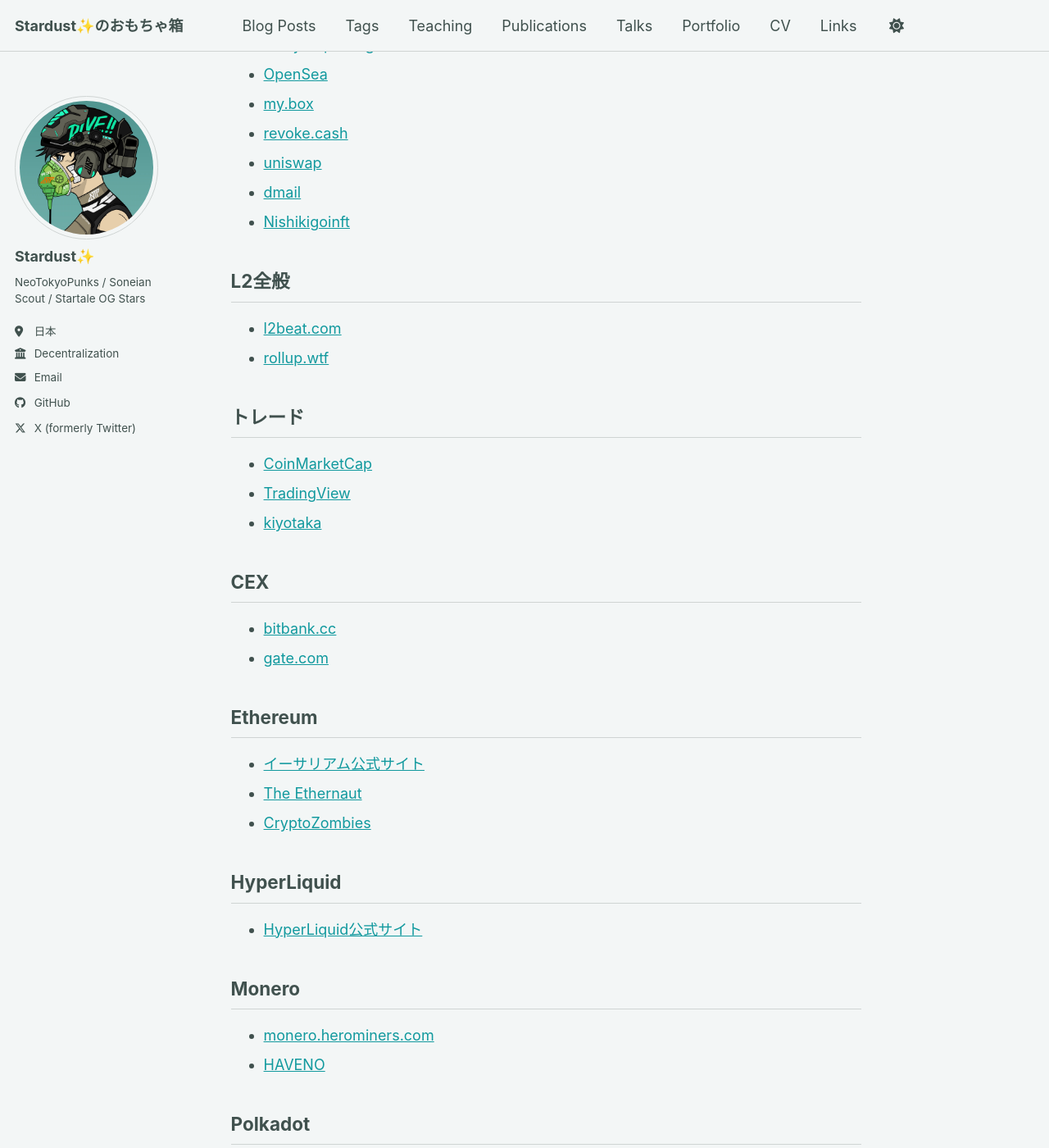
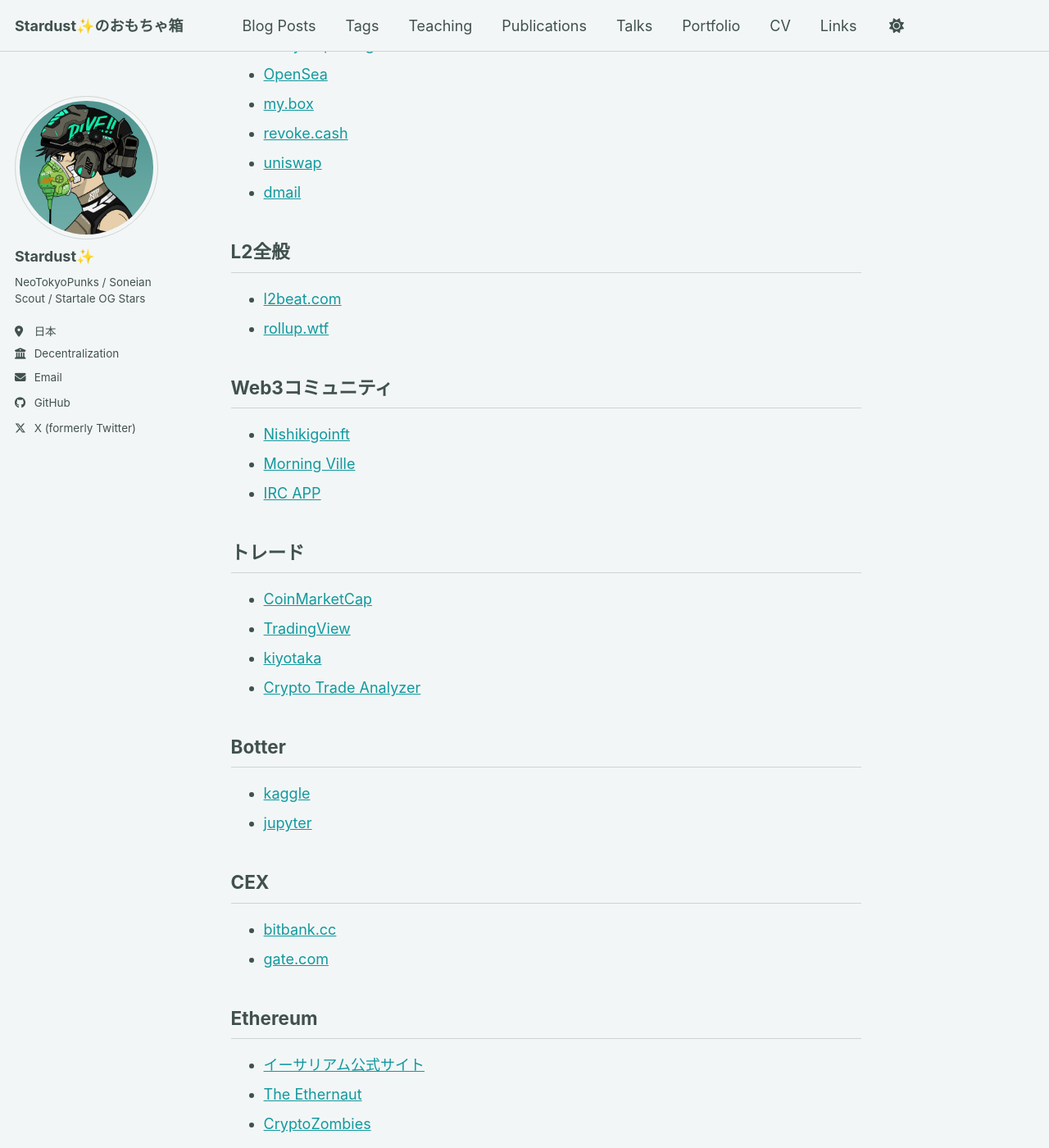
Before and after one commit to stardustdotbox/stardustdotbox.github.io, a Jekyll site: the page built from _pages/links.md, in a window 1280 px wide and 1400 px high, scrolled down 1187 px. Shown: the whole window at 82% size. Built offline with Jekyll 4.4.1, drawn with Linux system fonts in a browser that asks for light colours; a script bundle is joined from its source files by our own code; library files that are not in the unit come from our copies; some of the changed text lies outside the part shown.

Commit message:
Links集を作成する

```diff
--- a/_pages/links.md
+++ b/_pages/links.md
@@ -43,18 +43,29 @@
  * [revoke.cash](https://revoke.cash/ja)
  * [uniswap](https://app.uniswap.org/)
  * [dmail](https://mail.dmail.ai/inbox)
- * [Nishikigoinft](https://nishikigoinft.com/ja)
 
 ## L2全般
 
  * [l2beat.com](l2beat.com)
  * [rollup.wtf](https://rollup.wtf/)
 
+## Web3コミュニティ
+
+ * [Nishikigoinft](https://nishikigoinft.com/ja)
+ * [Morning Ville](https://morningville.xyz/)
+ * [IRC APP](https://app.idolrunwaycollection.jp/ja)
+
 ## トレード
 
  * [CoinMarketCap](https://coinmarketcap.com/ja/)
  * [TradingView](https://jp.tradingview.com/)
  * [kiyotaka](https://kiyotaka.ai/)
+ * [Crypto Trade Analyzer](https://binance.github.io/crypto-trade-analyzer/)
+
+## Botter
+
+ * [kaggle](https://www.kaggle.com/)
+ * [jupyter](https://jupyter.org/)
 
 ## CEX
 
```
Also changed, not shown: other parts of _pages/links.md (+4 -4 lines).
